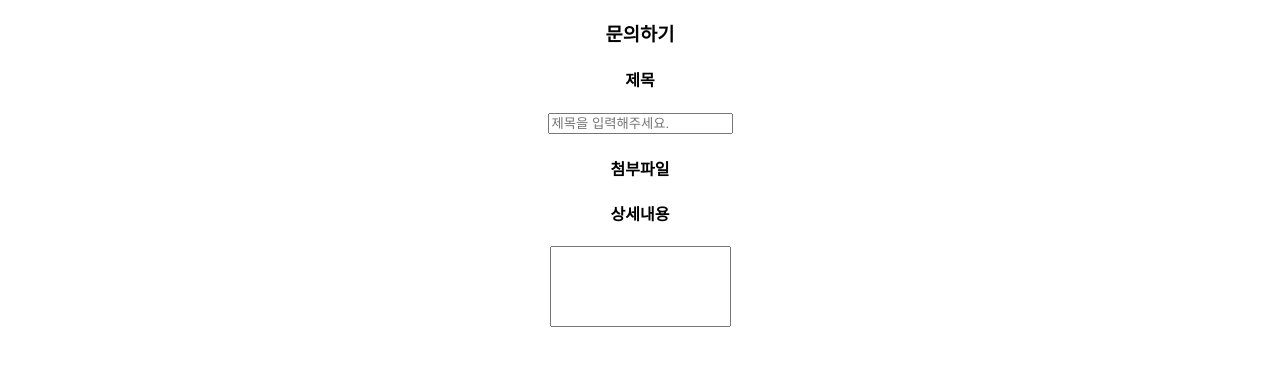
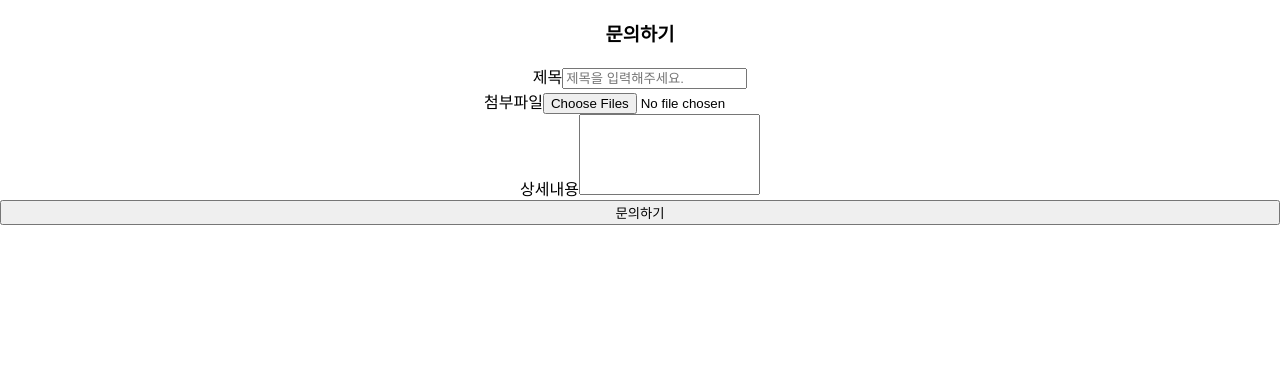
Before and after one commit to HJK9810/BoardProject-React, a React (Create React App) app: page /add in a window 1280 px wide. Shown: the top 366 px of the page. Built offline with nearby package versions, Linux system fonts and the light colour scheme.

Commit message:
set add context

```diff
--- a/src/Axios.js
+++ b/src/Axios.js
@@ -2,9 +2,6 @@ import axios from "axios";
 
 const Axios = axios.create({
   baseURL: "http://localhost:8080",
-  headers: {
-    "content-type": "application/json;",
-  },
   withCredentials: true,
 });
 
--- a/src/screen/add.screen.jsx
+++ b/src/screen/add.screen.jsx
@@ -1,17 +1,51 @@
+import {useState} from "react";
 import {Container, Form} from "react-bootstrap";
+import {useNavigate} from "react-router-dom";
+import BoardService from "../service/BoardService";
 
 function Add() {
+  const [title, setTitle] = useState("");
+  const [contents, setContents] = useState("");
+  const [files, setFiles] = useState([]);
+  const navigate = useNavigate();
+
+  const submit = async (e) => {
+    e.preventDefault();
+    console.log(files);
+
+    const formData = new FormData();
+
+    formData.append("title", title);
+    formData.append("contents", contents);
+
+    Object.values(files).map((file) => formData.append("images", file));
+
+    console.log("formData save");
+    await BoardService.addItem(formData);
+    console.log("save clear");
+    navigate("/board");
+  };
+
   return (
     <Container>
       <h3>문의하기</h3>
       <Form>
-        <h4>제목</h4>
-        <input type="text" maxLength={256} placeholder="제목을 입력해주세요." />
-        <h4>첨부파일</h4>
-        <div></div>
-        <h4>상세내용</h4>
-        <textarea rows={5} style={{resize: "none"}}></textarea>
+        <Form.Group>
+          <Form.Label>제목</Form.Label>
+          <Form.Control type="text" maxLength={256} placeholder="제목을 입력해주세요." onChange={(e) => setTitle(e.target.value)} />
+        </Form.Group>
+        <Form.Group>
+          <Form.Label>첨부파일</Form.Label>
+          <Form.Control type="file" multiple onChange={(e) => setFiles(e.target.files)} />
+        </Form.Group>
+        <Form.Group>
+          <Form.Label>상세내용</Form.Label>
+          <Form.Control as="textarea" rows={5} style={{resize: "none"}} onChange={(e) => setContents(e.target.value)} />
+        </Form.Group>
       </Form>
+      <button style={{width: 100 + "%"}} onClick={submit}>
+        문의하기
+      </button>
     </Container>
   );
 }
--- a/src/service/BoardService.js
+++ b/src/service/BoardService.js
@@ -2,17 +2,27 @@ import Axios from "../Axios";
 
 const jsonHeader = {
   headers: {
-    "Content-Type": "application/json",
+    "Content-Type": "application/json;",
+  },
+};
+
+const formHeader = {
+  headers: {
+    "Content-Type": "multipart/form-data;",
   },
 };
 
 class BoardService {
   findAll() {
-    return Axios.get("/question/list").then((res) => res.data);
+    return Axios.get("/question/list", jsonHeader).then((res) => res.data);
   }
 
   findOne(id = 1) {
-    return Axios.get(`/question/viewOne/${id}`).then((res) => res.data);
+    return Axios.get(`/question/viewOne/${id}`, jsonHeader).then((res) => res.data);
+  }
+
+  async addItem(form) {
+    return await Axios.post("/question/add", form, formHeader);
   }
 }
 
```
